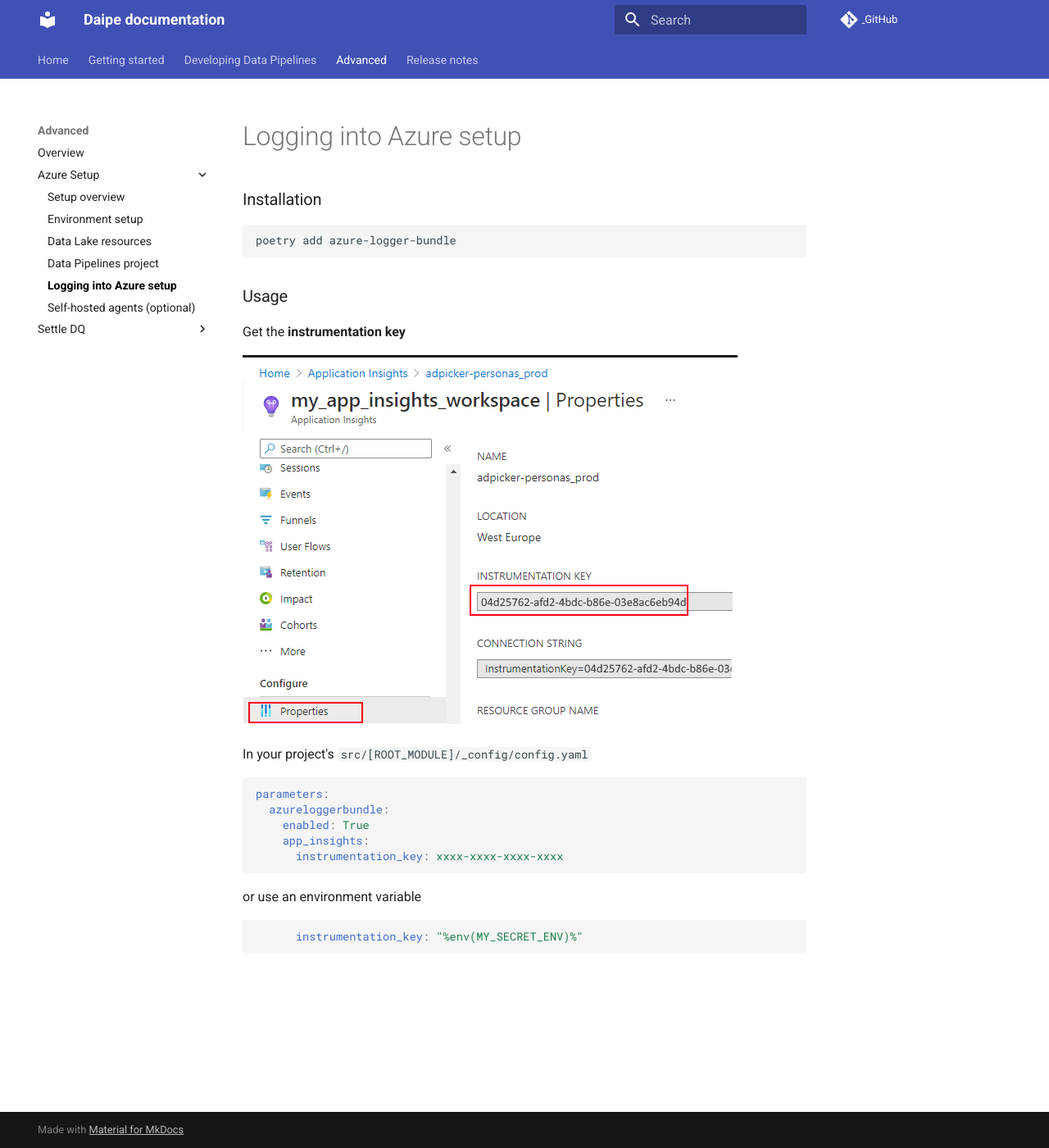
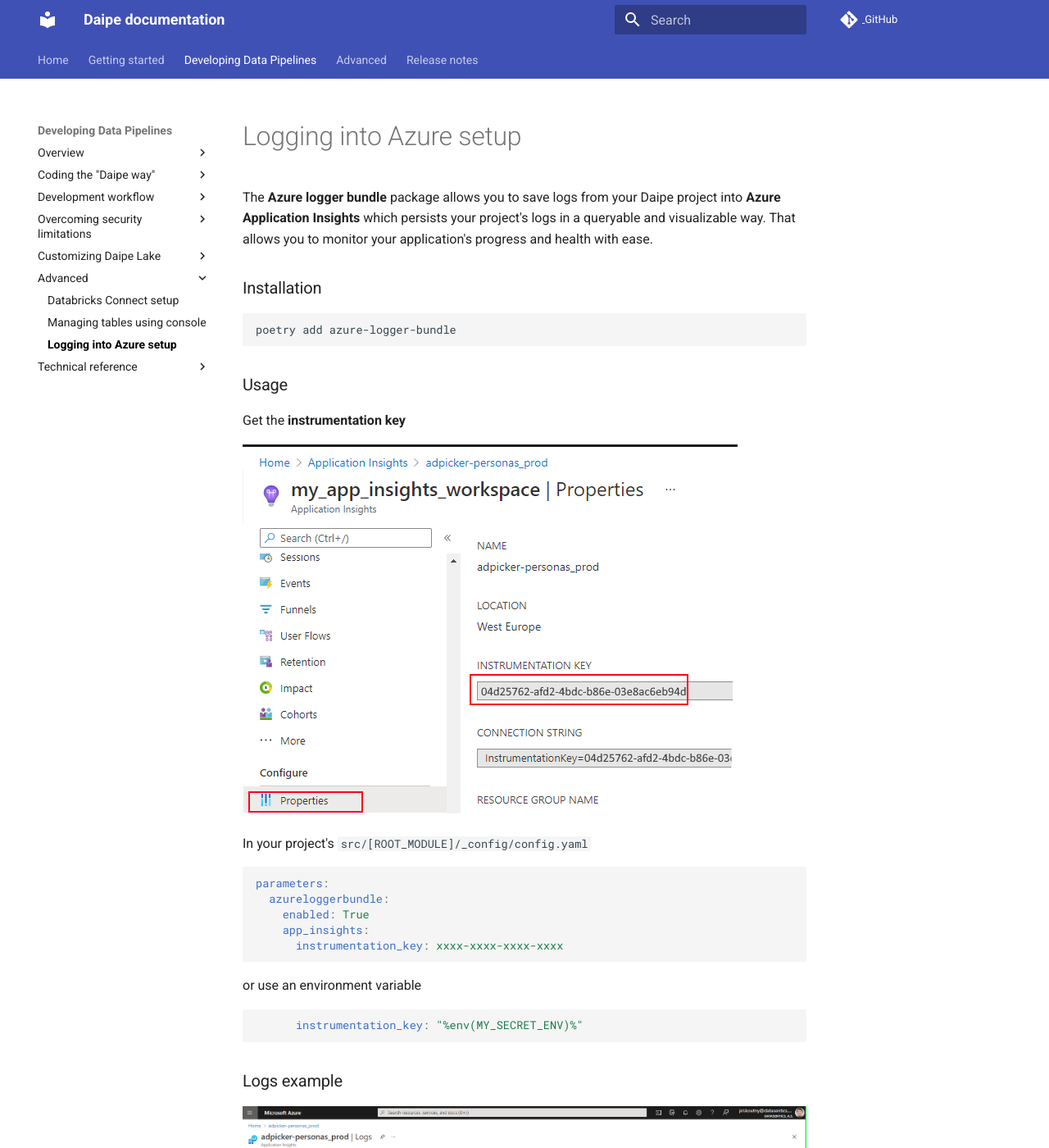
Before and after one commit to daipe-ai/platform-docs, an MkDocs documentation site: the page built from docs/azure-logger-bundle.md, in a window 1280 px wide and 1400 px high. Shown: the whole window at 82% size. Built offline with MkDocs 1.6.1 and Material for MkDocs 9.7.7, drawn with Linux system fonts in a browser that asks for light colours; comment, search, counter and statistics services are not loaded.

Commit message:
Move azure logger, add description and example

````diff
--- a/docs/azure-logger-bundle.md
+++ b/docs/azure-logger-bundle.md
@@ -1,5 +1,6 @@
 # Logging into Azure setup
 
+The __Azure logger bundle__ package allows you to save logs from your Daipe project into __Azure Application Insights__ which persists your project's logs in a queryable and visualizable way. That allows you to monitor your application's progress and health with ease.
 
 ### Installation
 
@@ -28,3 +29,7 @@
 ```yaml
       instrumentation_key: "%env(MY_SECRET_ENV)%"
 ```
+
+### Logs example
+
+![application_insights](images/application_insights.png)
--- a/mkdocs.yml
+++ b/mkdocs.yml
@@ -63,6 +63,7 @@
     - Advanced:
       - Databricks Connect setup: databricks-connect-setup.md
       - Managing tables using console: managing-tables-console.md
+      - Logging into Azure setup: azure-logger-bundle.md
     - Technical reference:
       - Input decorators: input-decorators.md
       - Decorator functions: decorator-functions.md
@@ -75,7 +76,6 @@
       - Environment setup: azure-setup.md
       - Data Lake resources: datalake-resources-setup.md
       - Data Pipelines project: data-pipelines-project-setup.md
-      - Logging into Azure setup: azure-logger-bundle.md
       - Self-hosted agents (optional): devops-agents-setup.md
     - Settle DQ:
       - Overview: settle-dq/index.md
````
Also changed, not shown: docs/images/application_insights.png (added).
